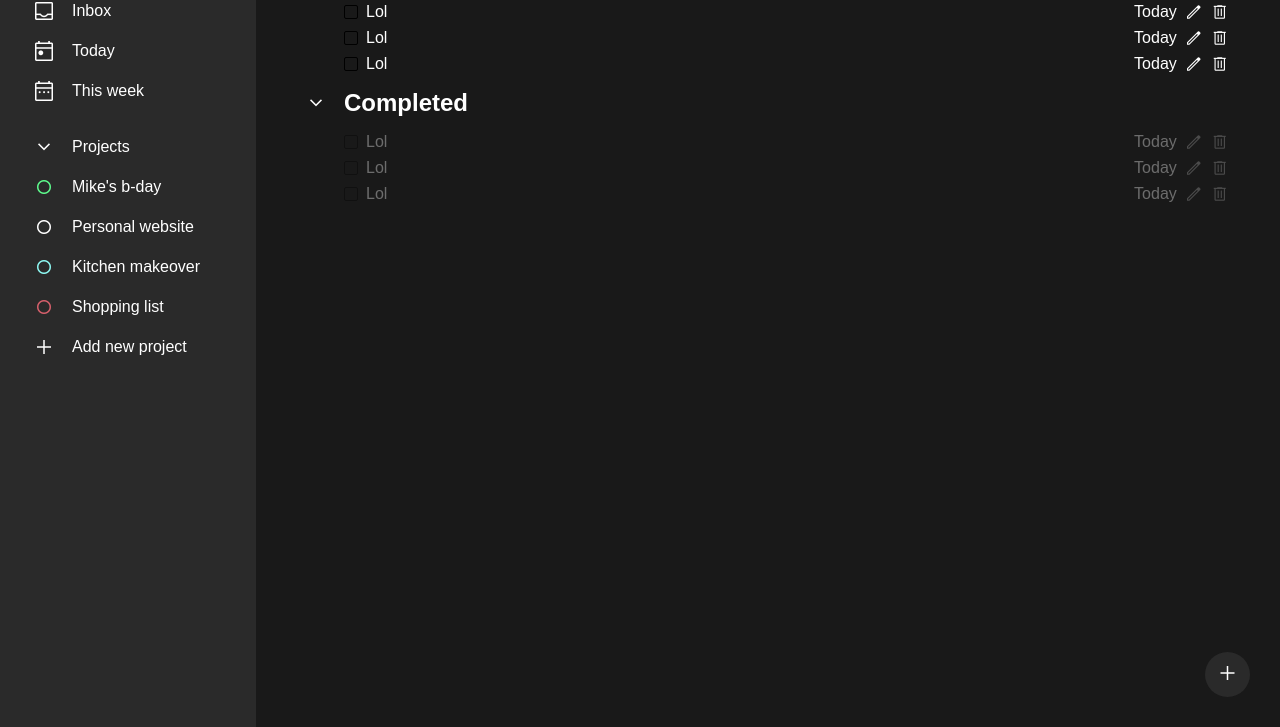
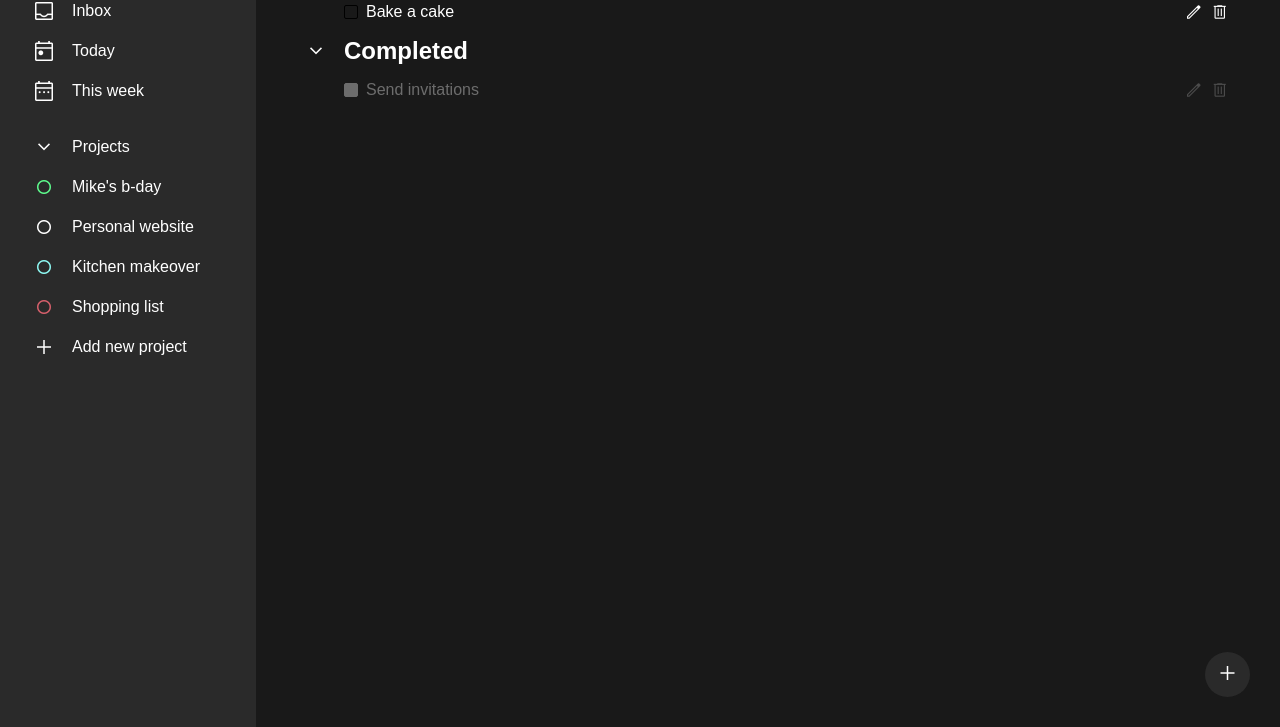
Before and after one commit to mmxwillow/to-do-list, a website built with webpack: page dist/index.html in a window 1280 px wide. Shown: the part 73-800 px from the top of the page. Built offline with nearby package versions, Linux system fonts and the light colour scheme.

Commit message:
Displaying tasks and changing their status

```diff
--- a/src/control-sidebar.js
+++ b/src/control-sidebar.js
@@ -1,17 +1,20 @@
+import displayTasks from "./display-tasks";
+
 export default function controlSidebar() {
     const controlIcons = () => {
-        const projectsAll = document.querySelectorAll('li');
+        const projectsAll = document.querySelectorAll('.list li');
 
         projectsAll.forEach((project) => {
             project.addEventListener('click', () => {
                 clearActiveClass();
-                project.firstElementChild.classList.add('active');
+                project.classList.add('active');
+                displayTasks(project.id);
             })
         });
 
         const clearActiveClass = (() => {
             projectsAll.forEach((project) => {
-                project.firstElementChild.classList.remove('active');
+                project.classList.remove('active');
             })
         });
     }
--- a/src/control-todo-popup.js
+++ b/src/control-todo-popup.js
@@ -55,7 +55,7 @@ export default function controlToDoPopup() {
 }
 
 export function resetForm() {
-    document.querySelector('form').reset();
+    document.querySelector('.item-popup').reset();
 
     priorityBtn.removeAttribute('class');
     priorityBtn.classList.add('none');
--- a/src/display-projects.js
+++ b/src/display-projects.js
@@ -4,6 +4,7 @@ import { allProjects } from "./projects";
 
 export default function displayProjects() {
     document.querySelector('.projects').innerHTML = '';
+    let i = 4;
 
     allProjects.forEach((project) => {
         const liSidebar = document.createElement('li');
@@ -11,6 +12,7 @@ export default function displayProjects() {
         const div = document.createElement('div');
 
         liSidebar.className = project.color;
+        liSidebar.id = i++;
         span.innerHTML = project.icon;
         span.className = 'material-symbols-outlined';
         div.innerHTML = project.name;
--- /dev/null
+++ b/src/display-tasks.js
@@ -0,0 +1,80 @@
+import { allItems, examples } from "./todos";
+import { allProjects } from "./projects";
+
+const groupedTasks = [];
+let currentID;
+
+export function groupTasks() {
+    if (allItems.length == 0) {
+        examples();
+    }
+    let inbox = allItems.filter(item => item.project == "Inbox");
+    let today = [];
+    let thisWeek = [];
+    groupedTasks[0] = allItems;
+    groupedTasks[1] = inbox;
+    groupedTasks[2] = today;
+    groupedTasks[3] = thisWeek;
+    for (let i = 4; i <= allProjects.length + 3; i++) {
+        let temp = allItems.filter(item => item.project == allProjects[i - 4].name);
+        groupedTasks[i] = temp;
+    }
+}
+
+export default function displayTasks(id=currentID) {
+    groupTasks();
+    currentID = id;
+    let i = 0;
+    const project = document.getElementById(id);
+    const icon = project.firstChild;
+    const name = project.lastChild;
+    document.querySelector('header').className = project.className;
+    document.querySelector('header span').innerHTML = icon.innerHTML;
+    document.querySelector('header h1').innerHTML = name.innerHTML;
+    document.querySelector('section').classList.add('hidden');
+    document.querySelector('.completed').classList.add('hidden');
+
+    let todo = document.querySelector('.todo');
+    let completed = document.querySelector('.completed');
+
+    todo.innerHTML = "";
+    completed.innerHTML = "";
+
+    groupedTasks[id].forEach((task) => {
+        const li = document.createElement('li');
+        let status = (task.isDone) ? 'checked' : '';
+
+        const item = `
+                <input type="checkbox" ${status} id="${id}${i++}">
+                <div class="task-name">${task.title}</div>
+                <div class="date">${task.dueDate}</div>
+                <button class="edit">
+                        <span class="material-symbols-outlined">edit</span>
+                </button>
+                <button class="remove">
+                    <span class="material-symbols-outlined">delete</span>
+                </button>
+        `;
+        li.className = task.priority;
+        li.innerHTML = item;
+
+        if (!task.isDone) {
+            document.querySelector('.todo').appendChild(li);
+        }
+        else {
+            document.querySelector('section').classList.remove('hidden');
+            document.querySelector('.completed').classList.remove('hidden');
+            document.querySelector('.completed').appendChild(li);
+        }
+    })
+
+    document.querySelectorAll('input[type="checkbox"').forEach((input) => {
+        input.addEventListener('change', () => {
+            let id = input.id.slice(0,1);
+            let i = input.id.slice(-1);
+
+            groupedTasks[id][i].changeStatus();
+            displayTasks();
+        })
+    })
+}
--- a/src/index.js
+++ b/src/index.js
@@ -2,8 +2,10 @@ import addToDoItem from "./todos"
 import controlProjectPopup from "./control-project-popup"
 import addProject from "./projects"
 import displayProjects from './display-projects'
+import displayTasks from './display-tasks'
 
 addToDoItem();
 controlProjectPopup();
 addProject();
 displayProjects();
+displayTasks(0);
--- a/src/todos.js
+++ b/src/todos.js
@@ -1,7 +1,8 @@
 import { resetForm } from "./control-todo-popup";
+import displayTasks from './display-tasks'
 
 class ToDoItem{
-    constructor(title,description,dueDate,priority,project,isDone="false"){
+    constructor(title,description,dueDate,priority,project,isDone){
         this.title = title;
         this.description = description;
         this.dueDate = dueDate;
@@ -15,7 +16,16 @@ class ToDoItem{
     }
 }
 
-const allItems = [];
+export const allItems = [];
+
+export function examples(){
+    const example1 = new ToDoItem("Bake a cake", "","","","Inbox",false);
+    const example2 = new ToDoItem("Send invitations", "","","","Inbox",true);
+
+    allItems.push(example1);
+    allItems.push(example2);
+}
+
 
 export default function addToDoItem() {
     document.querySelector('#submit-task').addEventListener('click', (ev) => {
@@ -26,11 +36,11 @@ export default function addToDoItem() {
         const taskPriority = document.querySelector('#priority').className;
         const taskProject = document.querySelector('#current-project').innerHTML;
 
-        const newTask = new ToDoItem(taskName, taskDescription, taskDueDate, taskPriority, taskProject);
+        const newTask = new ToDoItem(taskName, taskDescription, taskDueDate, taskPriority, taskProject, false);
         allItems.push(newTask);
-        console.log(newTask)
 
         resetForm();
+        displayTasks();
     })
 }
 
```
Also changed, not shown: dist/index.html, dist/main.js, dist/style.css.
